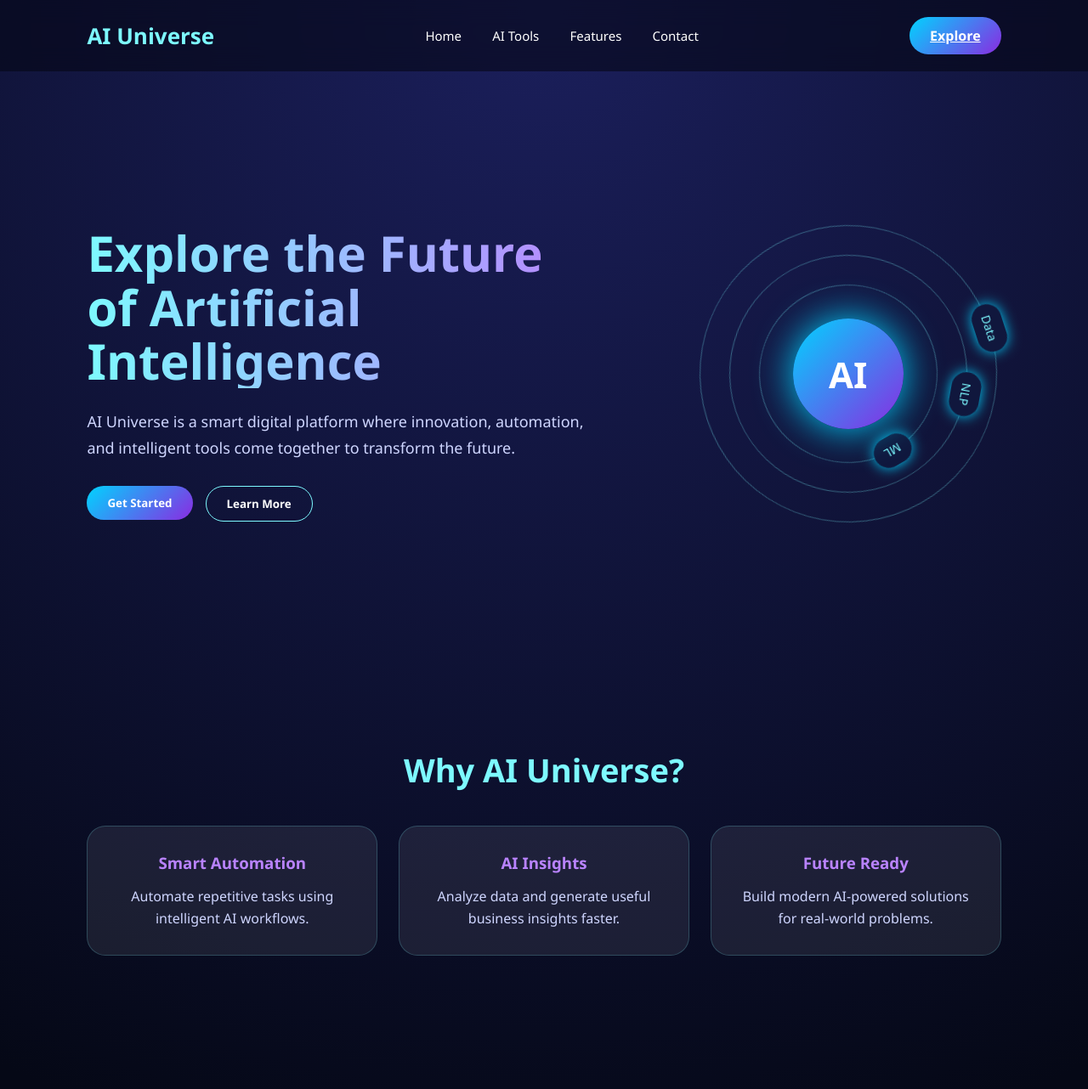
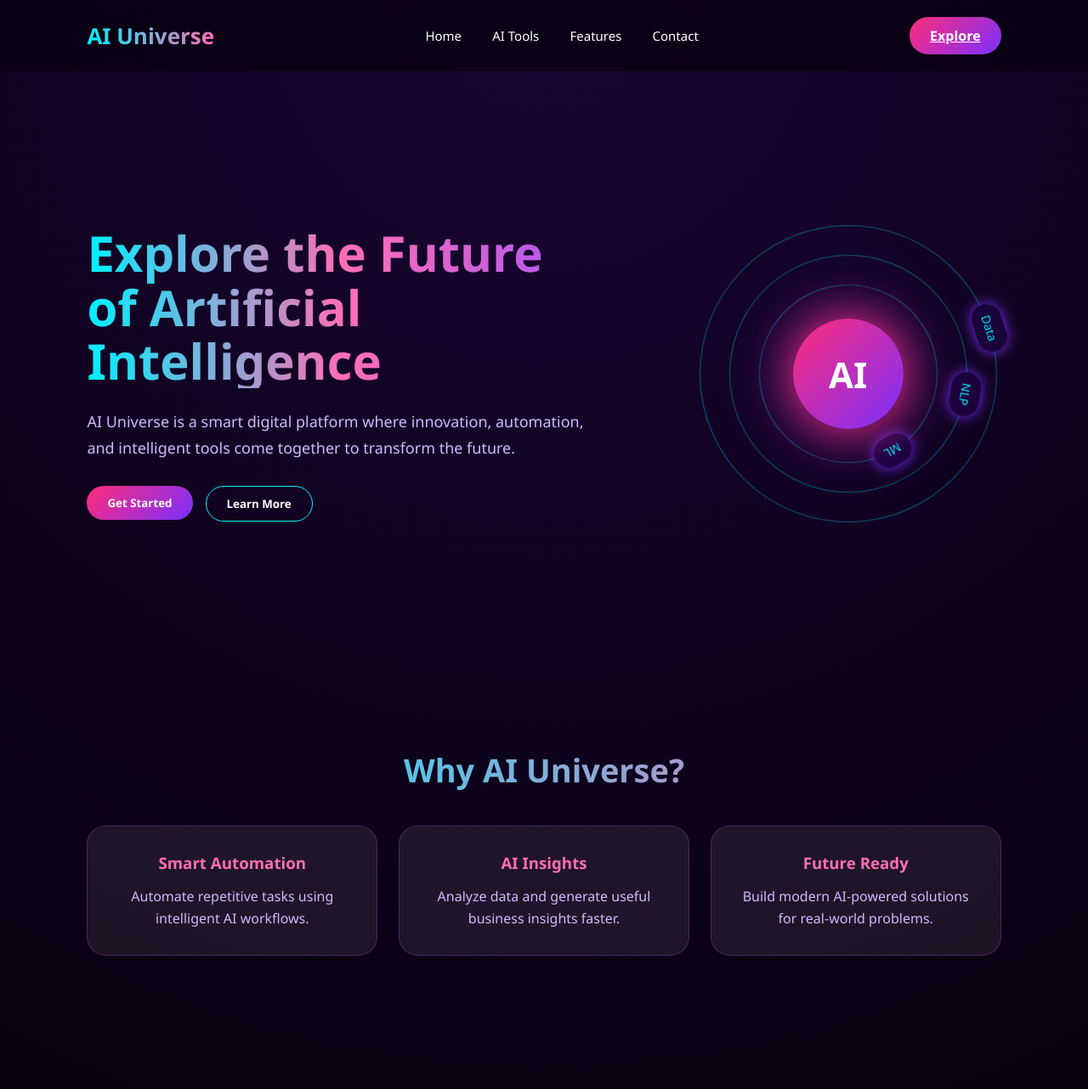
Before and after one commit to iparupavi-tech/AI-Universe, a plain HTML site: page index.html in a window 1280 px wide. Shown: the top 1282 px of the page at 85% size. Drawn offline with Linux system fonts and the light colour scheme.

Commit message:
feat: update color scheme to vibrant purple and magenta palette
Transformed the dark navy/cyan theme to a richer, more vibrant aesthetic while maintaining the dark background:

Color Changes:
- Background: navy (#1b1f5c) → deep purple (#1a0533)
- Primary accent: cyan (#7df9ff, #00d4ff) → hot pink/magenta (#ff6eb4, #ff2d78)
- Secondary accent: blue-violet (#8a2be2) → deep purple (#7b2fff)
- Text: cool blue-white (#cfd6ff) → warm lavender (#d4b8ff)
- Highlights: added vibrant cyan (#00f0ff) for contrast

Visual Improvements:
- Logo: solid cyan → gradient (cyan to magenta)
- Headings: 2-color gradient → 3-color gradient with purple
- Buttons: cyan/violet → magenta/purple gradient
- Hover effects: increased glow intensity and saturation
- Orbit visualization: enhanced shadows with dual-glow effect

The palette is now more saturated and energetic while preserving the cosmic/tech aesthetic and all existing layout/spacing.

Co-Authored-By: Claude Sonnet 4.5 <noreply@anthropic.com>

```diff
--- a/style.css
+++ b/style.css
@@ -6,7 +6,7 @@
 }
 
 body {
-  background: radial-gradient(circle at top, #1b1f5c, #050816 65%);
+  background: radial-gradient(circle at top, #1a0533, #07010f 65%);
   color: white;
   overflow-x: hidden;
 }
@@ -21,13 +21,15 @@ header {
   top: 0;
   z-index: 100;
   backdrop-filter: blur(15px);
-  background: rgba(5, 8, 22, 0.6);
+  background: rgba(7, 1, 15, 0.75);
 }
 
 .logo {
   font-size: 26px;
   font-weight: 700;
-  color: #7df9ff;
+  background: linear-gradient(90deg, #00f0ff, #ff6eb4);
+  -webkit-background-clip: text;
+  color: transparent;
 }
 
 nav a {
@@ -39,7 +41,7 @@ nav a {
 }
 
 nav a:hover {
-  color: #7df9ff;
+  color: #ff6eb4;
 }
 
 .nav-btn,
@@ -48,7 +50,7 @@ nav a:hover {
   padding: 11px 24px;
   border: none;
   border-radius: 25px;
-  background: linear-gradient(135deg, #00d4ff, #8a2be2);
+  background: linear-gradient(135deg, #ff2d78, #7b2fff);
   color: white;
   cursor: pointer;
   font-weight: 600;
@@ -57,7 +59,7 @@ nav a:hover {
 
 button:hover {
   transform: scale(1.07);
-  box-shadow: 0 0 25px #00d4ff;
+  box-shadow: 0 0 25px #ff2d78;
 }
 
 .hero {
@@ -77,14 +79,14 @@ button:hover {
   font-size: 58px;
   line-height: 1.1;
   margin-bottom: 24px;
-  background: linear-gradient(90deg, #7df9ff, #b983ff);
+  background: linear-gradient(90deg, #00f0ff, #ff6eb4, #a855f7);
   -webkit-background-clip: text;
   color: transparent;
 }
 
 .hero-content p {
   font-size: 18px;
-  color: #cfd6ff;
+  color: #d4b8ff;
   line-height: 1.7;
   margin-bottom: 30px;
 }
@@ -96,7 +98,7 @@ button:hover {
 
 .outline {
   background: transparent !important;
-  border: 1px solid #7df9ff !important;
+  border: 1px solid #00f0ff !important;
 }
 
 .ai-orbit {
@@ -111,20 +113,20 @@ button:hover {
 .circle.main {
   width: 130px;
   height: 130px;
-  background: linear-gradient(135deg, #00d4ff, #8a2be2);
+  background: linear-gradient(135deg, #ff2d78, #7b2fff);
   border-radius: 50%;
   display: flex;
   align-items: center;
   justify-content: center;
   font-size: 42px;
   font-weight: bold;
-  box-shadow: 0 0 45px #00d4ff;
+  box-shadow: 0 0 55px #ff2d78, 0 0 90px rgba(123, 47, 255, 0.5);
   z-index: 5;
 }
 
 .orbit {
   position: absolute;
-  border: 1px solid rgba(125, 249, 255, 0.35);
+  border: 1px solid rgba(0, 240, 255, 0.4);
   border-radius: 50%;
   animation: rotate 12s linear infinite;
 }
@@ -134,12 +136,12 @@ button:hover {
   top: -18px;
   left: 50%;
   transform: translateX(-50%);
-  background: #10173d;
+  background: #1a023a;
   padding: 8px 13px;
   border-radius: 20px;
-  color: #7df9ff;
+  color: #00f0ff;
   font-size: 14px;
-  box-shadow: 0 0 15px #00d4ff;
+  box-shadow: 0 0 15px #7b2fff;
 }
 
 .orbit1 {
@@ -181,7 +183,9 @@ button:hover {
 .contact h2 {
   font-size: 38px;
   margin-bottom: 40px;
-  color: #7df9ff;
+  background: linear-gradient(90deg, #00f0ff, #ff6eb4);
+  -webkit-background-clip: text;
+  color: transparent;
 }
 
 .cards,
@@ -196,24 +200,24 @@ button:hover {
   background: rgba(255, 255, 255, 0.08);
   padding: 30px;
   border-radius: 22px;
-  border: 1px solid rgba(125, 249, 255, 0.2);
+  border: 1px solid rgba(168, 85, 247, 0.3);
   transition: 0.4s;
 }
 
 .card:hover,
 .tool-grid div:hover {
   transform: translateY(-12px);
-  box-shadow: 0 0 30px rgba(0, 212, 255, 0.4);
-  border-color: #7df9ff;
+  box-shadow: 0 0 30px rgba(255, 45, 120, 0.4);
+  border-color: #ff6eb4;
 }
 
 .card h3 {
-  color: #b983ff;
+  color: #ff6eb4;
   margin-bottom: 15px;
 }
 
 .card p {
-  color: #cfd6ff;
+  color: #d4b8ff;
   line-height: 1.6;
 }
 
@@ -224,7 +228,7 @@ button:hover {
 }
 
 .contact p {
-  color: #cfd6ff;
+  color: #d4b8ff;
   margin-bottom: 25px;
   font-size: 18px;
 }
@@ -233,7 +237,7 @@ footer {
   text-align: center;
   padding: 25px;
   background: rgba(0, 0, 0, 0.35);
-  color: #cfd6ff;
+  color: #d4b8ff;
 }
 
 @media (max-width: 900px) {
```
